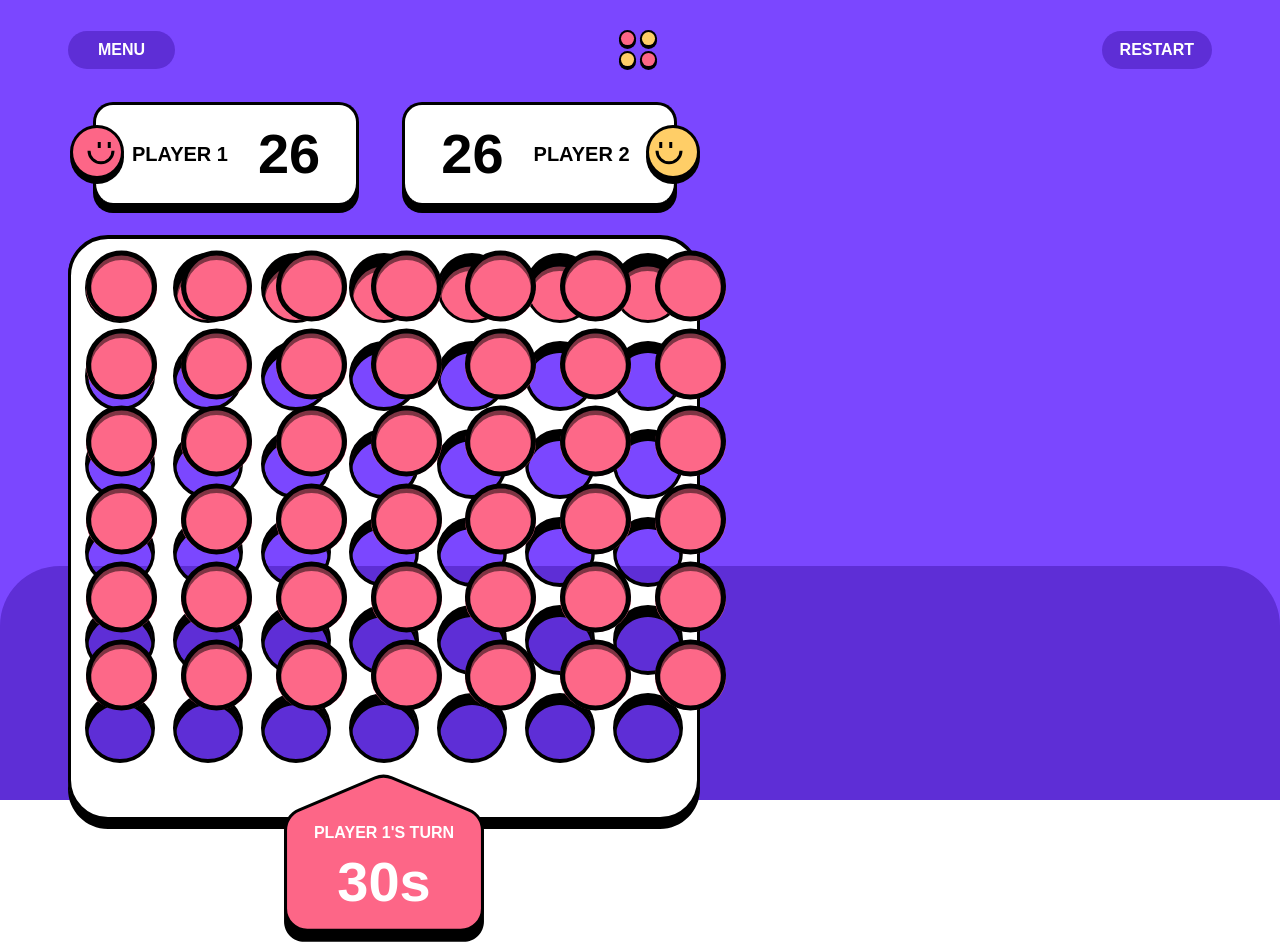
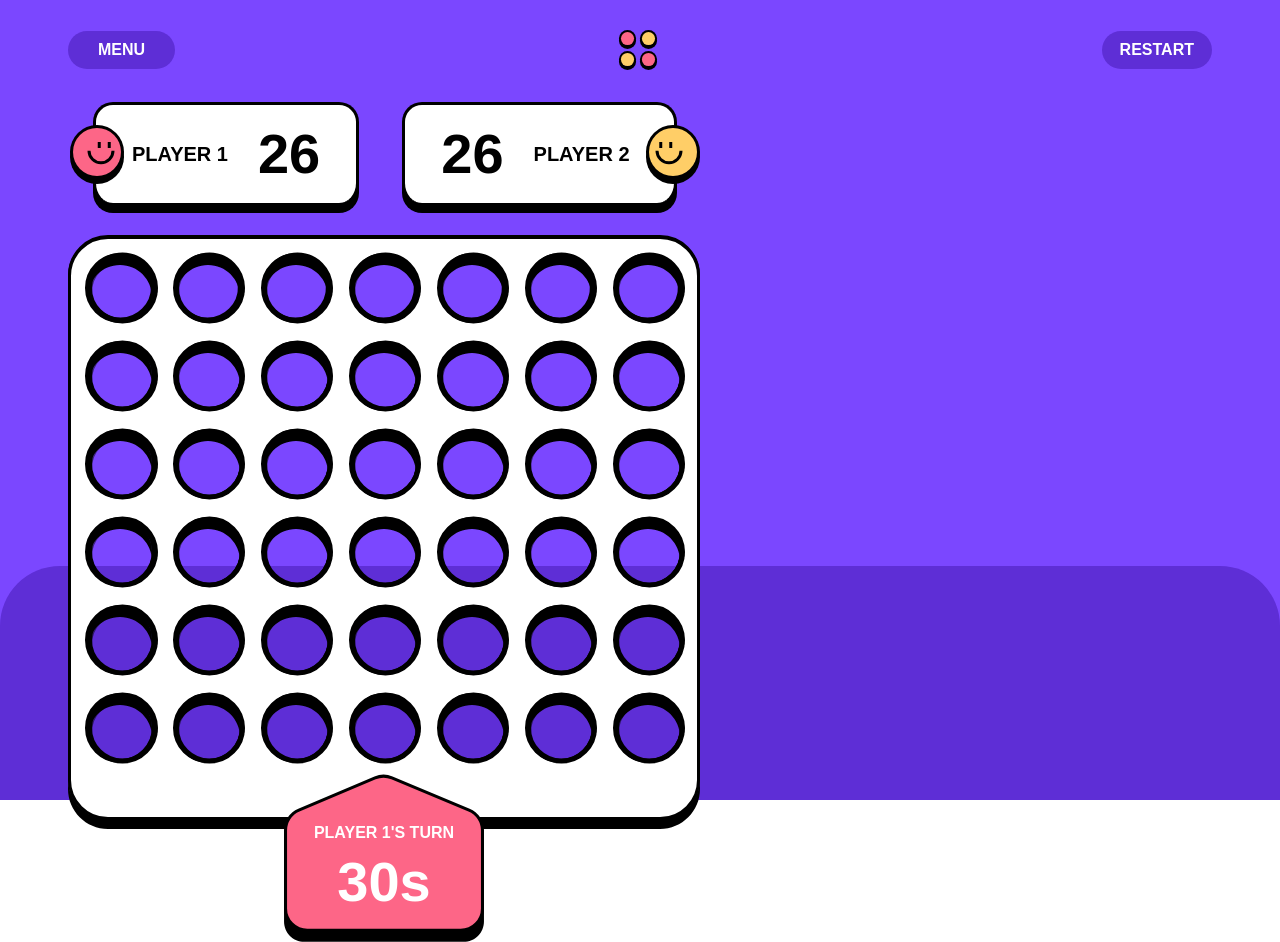
Before and after one commit to tpkhuong/fixedFrontendMentorChallenges, a Next.js app in the folder advanced/nextJsProjects/connectFourGame/: page /playergameboard in a window 1280 px wide. Built offline with nearby package versions, Linux system fonts and the light colour scheme.

Commit message:
enjoyed the effort/process of building algorithm chip row aligned with board img tablet and above. Test out applying correct color to chip based on current player. Connect four dir.

```diff
--- a/advanced/nextJsProjects/connectFourGame/src/app/components/client/ConnectFourBoard/ConnectFourBoard.module.css
+++ b/advanced/nextJsProjects/connectFourGame/src/app/components/client/ConnectFourBoard/ConnectFourBoard.module.css
@@ -1,3 +1,15 @@
+.chips-container div[data-playerchip="one"] {
+  --circle-color: var(--color-red);
+}
+
+.chips-container div[data-playerchip="two"] {
+  --circle-color: var(--color-yellow);
+}
+
+.chips-container div[data-playerchip=""] {
+  --circle-color: transparent;
+}
+
 /* mobile */
 
 .connect-four-board-container {
@@ -51,13 +63,10 @@
   background-color: var(--color-yellow);
 } */
 
-.chip-bg {
-  --circle-color: var(--playerchipcolor);
-}
-
+/* .chip-bg,
 .dropped-chip-bg {
-  --circle-color: var(--playerchipcolor);
-}
+  background-color: var(--circle-color);
+} */
 
 .dropped-chip-bg {
   height: 36px;
@@ -111,7 +120,7 @@
   display: block;
   width: calc(var(--winning-circle-size) / 2);
   height: calc(var(--winning-circle-size) / 2);
-  background-color: var(--playerchipcolor);
+  background-color: var(--circle-color);
 
   position: absolute;
   inset: 0;
@@ -187,7 +196,7 @@
   /* gap: 11px; */
 }
 /* update margin-block-start for animation row from 11px to 1px */
-.row[id="animation-row"] {
+.chips-container .row[id="animation-row"] {
   position: absolute;
   top: 9px;
   margin-block-start: 1px;
@@ -208,11 +217,17 @@
 
 /* 2,3,4,6,7 11px 5 10px */
 
-.row[id*="row"] [data-playerchip]:nth-child(5) {
+.row[id*="row"] [data-playerchip]:nth-child(5),
+.row [id="animation-column-fourth"],
+.row [id="animation-column-sixth"] {
   margin-inline-start: 10px;
 }
 
-.row[id*="row"] [data-playerchip]:not(:nth-child(5)) {
+.row[id*="row"] [data-playerchip]:not(:nth-child(5)),
+.row [id="animation-column-second"],
+.row [id="animation-column-third"],
+.row [id="animation-column-fifth"],
+.row [id="animation-column-seventh"] {
   margin-inline-start: 11px;
 }
 
@@ -229,7 +244,7 @@
   margin-inline-start: 2px;
 }
 
-.row [id="animation-column-second"],
+/* .row [id="animation-column-second"],
 .row [id="animation-column-third"],
 .row [id="animation-column-fifth"],
 .row [id="animation-column-seventh"] {
@@ -239,7 +254,7 @@
 .row [id="animation-column-fourth"],
 .row [id="animation-column-sixth"] {
   margin-inline-start: 10px;
-}
+} */
 
 /* .chips-container span {
   display: block;
@@ -268,14 +283,6 @@
 /* row 1 */
 .chips-container [row-1] [data-playerchip] {
 }
-
-/* .chips-container span[data-playerchip="one"] {
-  background-color: var(--color-red);
-}
-
-.chips-container span[data-playerchip="two"] {
-  background-color: var(--color-yellow);
-} */
 
 .clicking-container {
   width: 328px;
@@ -312,7 +319,7 @@
   }
 
   .row {
-    gap: 17px;
+    /* gap: 17px; */
   }
 
   .chips-container span {
@@ -320,17 +327,22 @@
     height: 71px;
   }
 
+  .chips-container .row:nth-child(n + 2):nth-child(-n + 6) {
+    margin-block-start: 21px;
+  }
+
+  .chips-container .row:nth-child(1) {
+    margin-block-start: 5px;
+  }
+
   /* animation row */
 
-  .row[id="animation-row"] {
+  .chips-container .row[id="animation-row"] {
     top: 20px;
   }
 
-  .row [id="animation-column-first"] {
-    margin-inline-start: 1px;
-  }
-
-  .row [id="animation-column-second"] {
+  .row [id="animation-column-second"],
+  .row[id*="row"] [data-playerchip]:nth-child(2) {
     margin-inline-start: 20px;
   }
 
@@ -338,8 +350,14 @@
   .row [id="animation-column-fourth"],
   .row [id="animation-column-fifth"],
   .row [id="animation-column-sixth"],
-  .row [id="animation-column-seventh"] {
+  .row [id="animation-column-seventh"],
+  .row[id*="row"] [data-playerchip]:not(:nth-child(2)) {
     margin-inline-start: 21px;
+  }
+
+  .row [id="animation-column-first"],
+  .row[id*="row"] [data-playerchip]:nth-child(1) {
+    margin-inline-start: 1px;
   }
 
   .clicking-container {
--- a/advanced/nextJsProjects/connectFourGame/src/app/components/client/ConnectFourBoard/index.js
+++ b/advanced/nextJsProjects/connectFourGame/src/app/components/client/ConnectFourBoard/index.js
@@ -1277,6 +1277,7 @@
           </div>
           {/* animation row */}
           <div
+            // id={styles[`animation-row`]}
             id="animation-row"
             className={styles[`row`]}
             onClick={(event) => {
--- a/advanced/nextJsProjects/connectFourGame/src/app/playergameboard/PlayerGameBoard.module.css
+++ b/advanced/nextJsProjects/connectFourGame/src/app/playergameboard/PlayerGameBoard.module.css
@@ -6,10 +6,6 @@
 
 .game-board-bg-container[data-playerturn="two"] {
   --playerchipcolor: var(--color-yellow);
-}
-
-.game-board-bg-container[data-playerturn=""] {
-  --playerchipcolor: transparent;
 }
 
 /* .circle-container,
```
